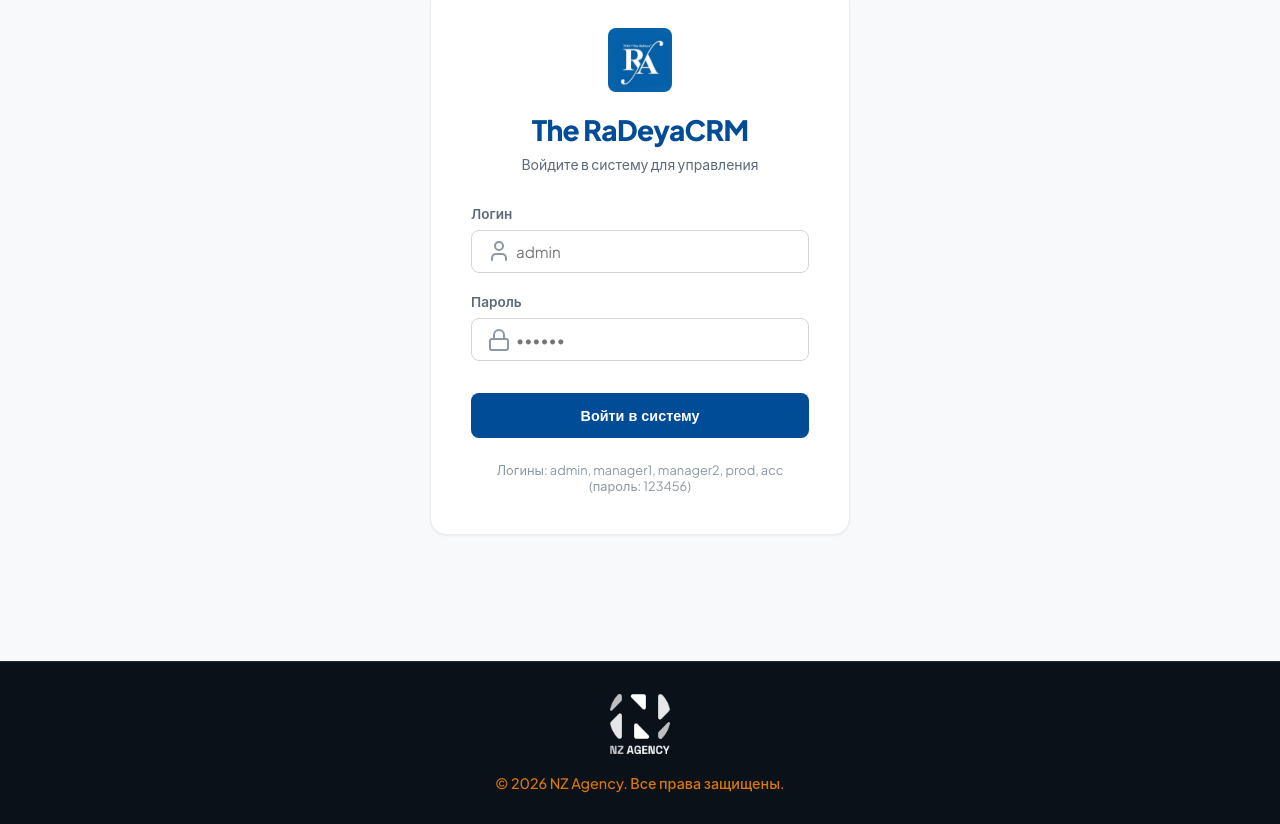
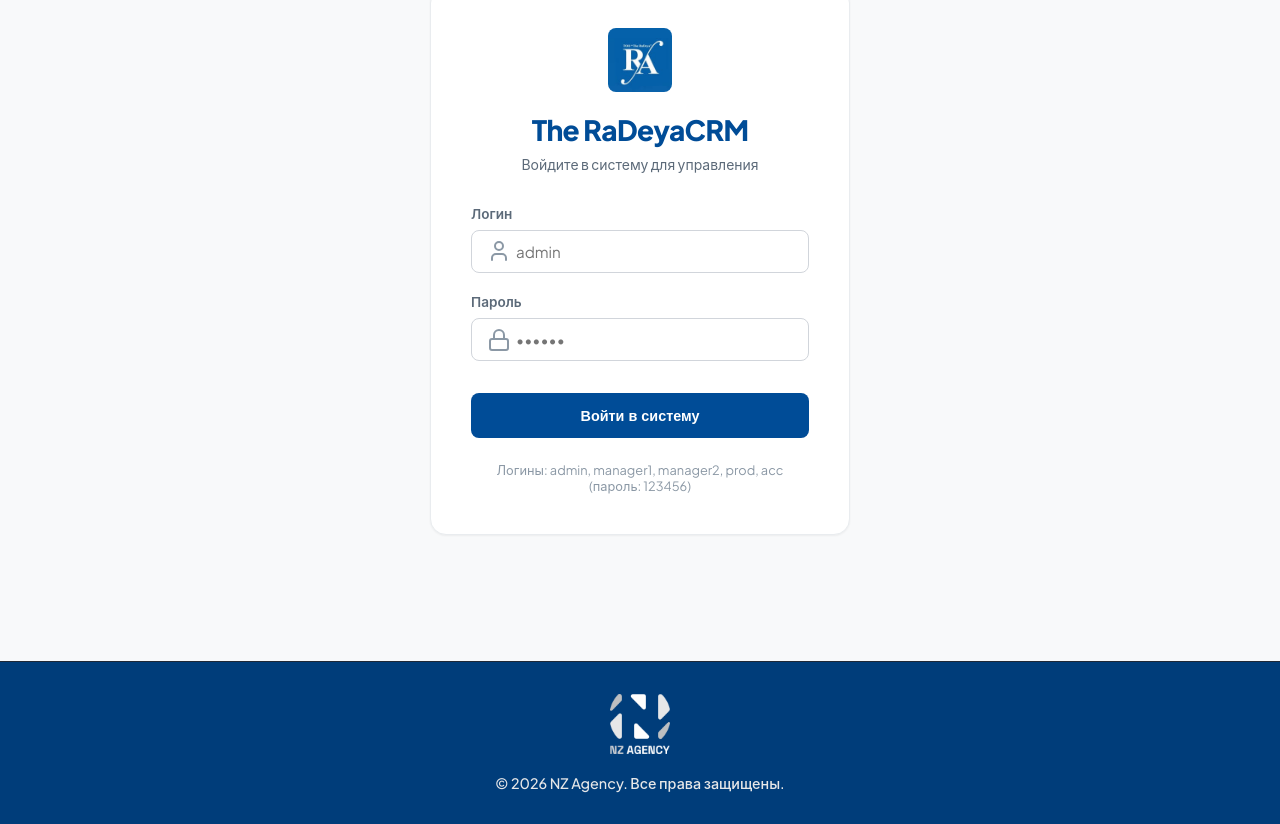
Before and after one commit to nurlybek92/radayacrm, a Next.js app: page /login in a window 1280 px wide. Shown: the part 139-963 px from the top of the page. Built offline with nearby package versions, Linux system fonts and the light colour scheme; no server answers.

Commit message:
Update footer colors to #003D7A and #E6E7E8

```diff
--- a/src/components/Footer.js
+++ b/src/components/Footer.js
@@ -3,7 +3,7 @@ import React from 'react';
 export default function Footer() {
   return (
     <footer style={{
-      backgroundColor: '#0a1118', /* dark background like the screenshot */
+      backgroundColor: '#003D7A', /* dark blue */
       color: '#ffffff',
       padding: '2rem 1rem',
       display: 'flex',
@@ -21,7 +21,7 @@ export default function Footer() {
         />
       </div>
       <div style={{
-        color: '#d97706', /* slightly orange/muted */
+        color: '#E6E7E8', /* light gray */
         fontSize: '0.9rem',
         fontWeight: '500'
       }}>
```
